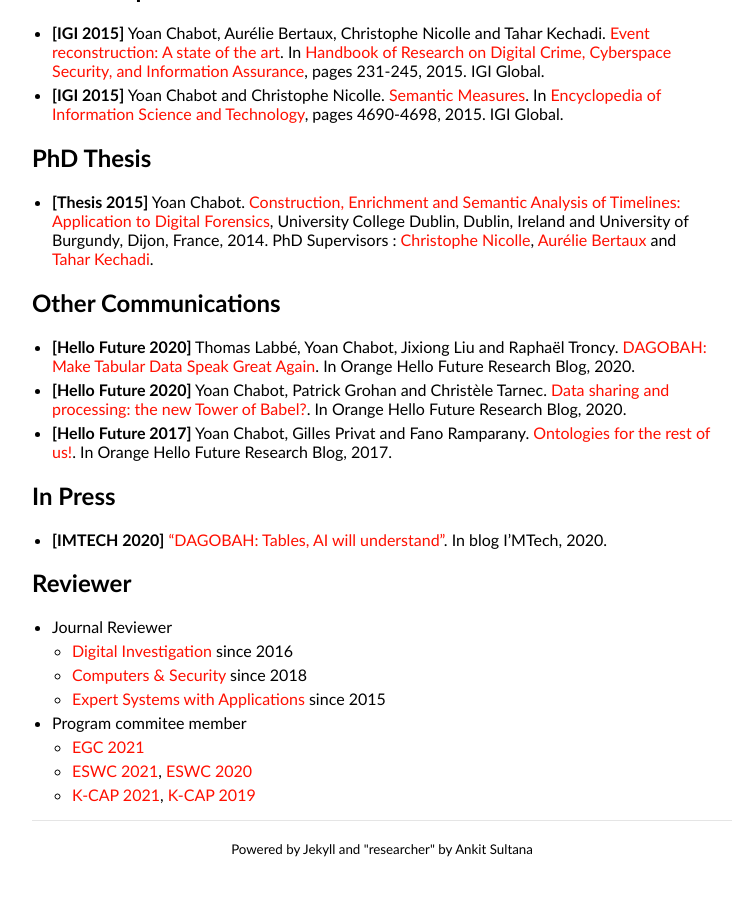
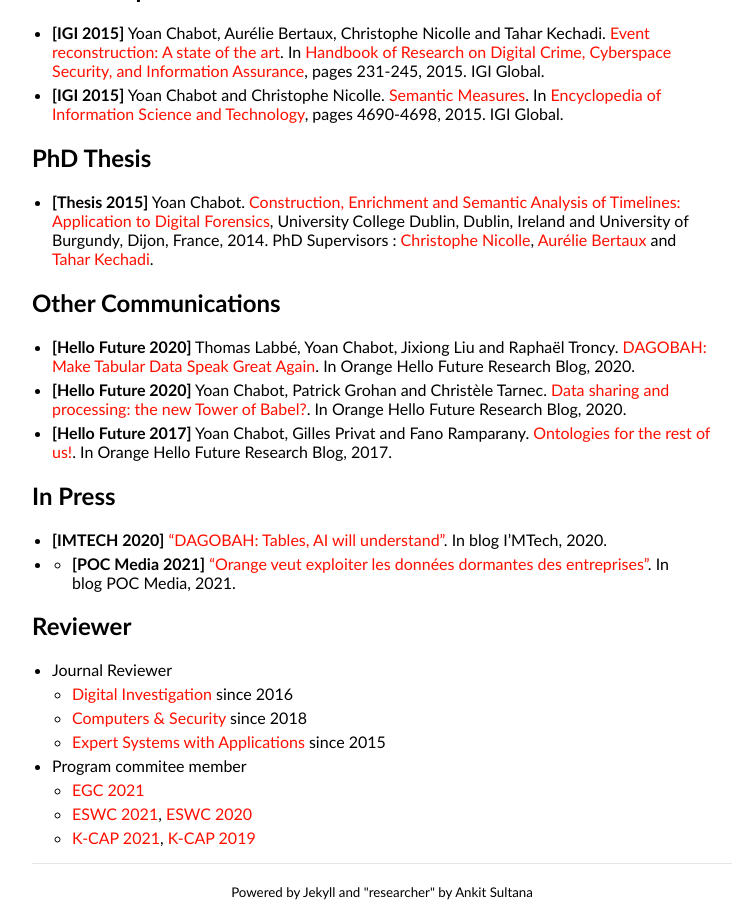
Before and after one commit to yoanchabot/yoanchabot.github.io, a Jekyll site: the page built from publications.md, in a window 1280 px wide and 900 px high, scrolled down 1317 px. Shown: the whole window, without its empty margins (258-999 px from the left). Built offline with Jekyll 4.4.1, drawn with Linux system fonts in a browser that asks for light colours; before the commit the page ends 2174 px from its top, so only the background shows below that.

Commit message:
Update publications, add POC media article

```diff
--- a/publications.md
+++ b/publications.md
@@ -43,6 +43,7 @@ title: Publications
 ## In Press
 
 * <b id="imtech_2020">[IMTECH 2020]</b> ["DAGOBAH: Tables, AI will understand"](https://imtech.wp.imt.fr/en/2020/10/19/dagobah-tables-ai-will-understand/). In blog I'MTech, 2020.
+* * <b id="poc_media_2021">[POC Media 2021]</b> ["Orange veut exploiter les données dormantes des entreprises"](https://www.pocmedia.fr/orange-veut-exploiter-les-donnees-dormantes-des-entreprises/). In blog POC Media, 2021.
 
 ## Reviewer
 
```
